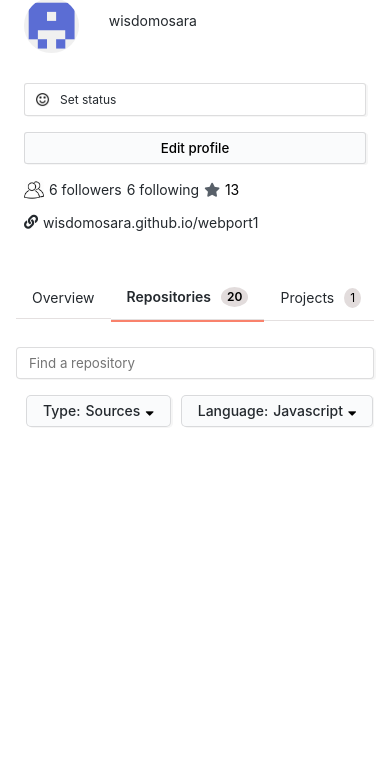
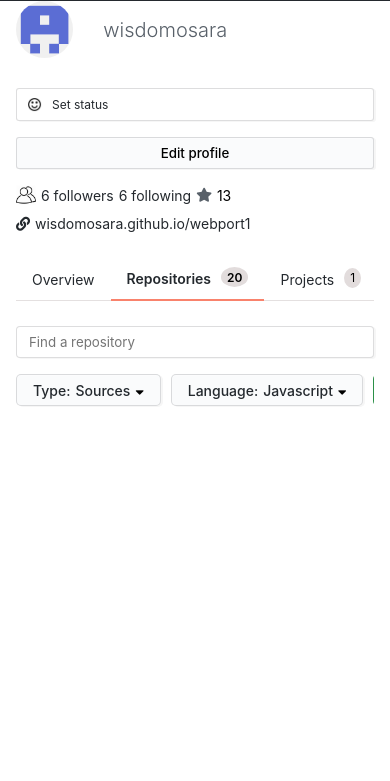
Before and after one commit to wisdomosara/buycoins, a website: page index.html in a window 390 px wide. Shown: the part 63-844 px from the top of the page. Drawn offline with Linux system fonts and the light colour scheme; no server answers.

Commit message:
fixed the responsiveness of all the previously done work

```diff
--- a/index.css
+++ b/index.css
@@ -173,7 +173,7 @@
     display: flex;
     justify-content: space-between;
     align-items: center;
-    padding: 15px 16px 14px 16px;
+    padding: 16px 18px 16px 17px;
 }
 
 @media screen and (min-width: 768px) {
@@ -227,8 +227,6 @@
     padding-bottom: 20px;
 }
 
-
-
 .mobile-menu-login img{
     border-radius: 50%;
     width: 30px
@@ -253,7 +251,7 @@
 
 .profile{
     width: 280px;
-    padding: 16px 8px 0 8px;
+    padding: 16px 16px 0 0;
 
 }
 
@@ -261,6 +259,7 @@
     overflow: hidden;
     display: flex;
     align-items: center;
+    margin-top: 15px !important;
 }
 
 .website i{
@@ -284,6 +283,12 @@
     border-radius: 50%;
 }
 
+.profile-img-div p{
+    font-size: 20px;
+    font-weight: 300 !important;
+    color: #586069 !important
+}
+
 @media screen and (min-width: 768px) and (max-width: 1279px) {
     .profile-img-div img{
         width: 100%;
@@ -291,9 +296,8 @@
     }
 
     .profile{
-        width: 25%;
+        width: 24%;
         padding-top: 16px;
-
     }
 
 }
@@ -320,14 +324,24 @@
     width: 16px !important
 }
 
+.website, .twitter{
+    margin: 0 !important;
+    margin-bottom: 5px !important
+}
+
 .organizations{
     display: flex;
     align-items: center;
+}
+
+.organizations-p{
+    margin-top: 35px !important;
     font-weight: 600;
 }
 
 .organizations a{
-    margin-right: 5px
+    margin-right: 5px;
+
 }
 
 
@@ -351,7 +365,7 @@
     font-size: 14px !important;
     align-items: center;
     flex-wrap: wrap;
-    margin-bottom: 10px;
+    margin-bottom: 25px;
 }
 
 .followers p, .followers i, .followers img {
@@ -402,9 +416,9 @@
 /* Repositories */
 
 .repos{
-    padding-left: 16px;
+    padding-left: 20px;
     padding-right: 16px;
-    width: calc(100% - 280px)
+    width: calc(100% - 280px);
 }
 
 
@@ -415,15 +429,22 @@
     margin: 0;
     align-items: center;
     overflow: auto;
-    margin-bottom: 25px
+    margin-bottom: 25px;
+    position: sticky;
+    width: 100%
 
 }
 
 .repo-nav{
     display: flex;
-    align-items: center;
+    align-items: flex-end;
     padding: 12px 16px;
     font-size: 14px;
+    height: 32px
+
+}
+
+.repos ul li{
     border-bottom: 1px solid rgb(228, 224, 224)
 }
 
@@ -482,7 +503,7 @@
 .repo-search input{
     width:100%;
     height: 32px;
-    margin-right: 5px;
+    margin-right: 15px;
     margin-bottom: 16px;
     padding: 5px 12px;
     background-color: #ffffff;
@@ -507,7 +528,7 @@
     align-items: center;
     height: 32px;
     margin-bottom: 16px;
-    margin-left: 6px;
+    margin-right: 6px;
     padding: 5px 16px;
     background-color: #fafbfc;
     border-style: none;
@@ -531,12 +552,13 @@
 
 .repo-search-btn-div{
     display: flex;
-    justify-content: space-between;
+    width: 100%
 }
 
 .new-repo{
+    margin-left: auto !important;
     background-color: #2ea44f;
-    margin-left: 15px;
+    margin-right: 0 !important;
     color: white;
 }
 
@@ -552,8 +574,8 @@
 
 @media screen and (min-width:767px) and (max-width: 1012px) {
     .repos{
-        width: calc(100% - 25%);
-        padding: 0 8px 0 8px
+        width: calc(100% - 24%);
+        padding: 0 0 0 8px
     }
 }
 
@@ -563,6 +585,7 @@
 @media screen and (max-width: 767px) {
     .profile{
         width: 100%;
+        padding: 16px 0 0 0;
         padding-top: 0 !important;
         margin-bottom: 30px;
     }
@@ -575,12 +598,14 @@
     .profile-img-div{
         display: flex;
         flex-direction: row;
+        align-items: center;
         margin-bottom: 30px !important
     }
 
     .profile-img-div p{
+        margin: 0;
         margin-left: 30px;
-        margin-bottom: 0;
+
     }
 
     .details{
@@ -617,7 +642,11 @@
         display: none
     }
 
-    .twitter, .organizations{
+    .followers{
+        margin-bottom: 10px !important
+    }
+
+    .twitter, .organizations, .organizations-p{
         display: none
     }
 
@@ -644,11 +673,11 @@
     }
 
     .repo-search-btn{
-        margin-left: 10px;
+        margin-right: 10px;
 
     }
 
     .repo-search-btn-div{
-        overflow: auto
+        overflow: auto;
     }
 }
--- a/index.html
+++ b/index.html
@@ -114,7 +114,7 @@
                 </div>
                 <p class="website"><i class="fas fa-link"></i>  wisdomosara.github.io/webport1</p>
                 <p class="twitter"><i class="fab fa-twitter    "></i> @OsaraWisdom</p>
-                <p class="organizations">Organizations</p>
+                <p class="organizations-p">Organizations</p>
                 <div class="organizations">
                     <a href="">
                         <img src="./images/profilepic.png" alt="" class="github-img">
```
